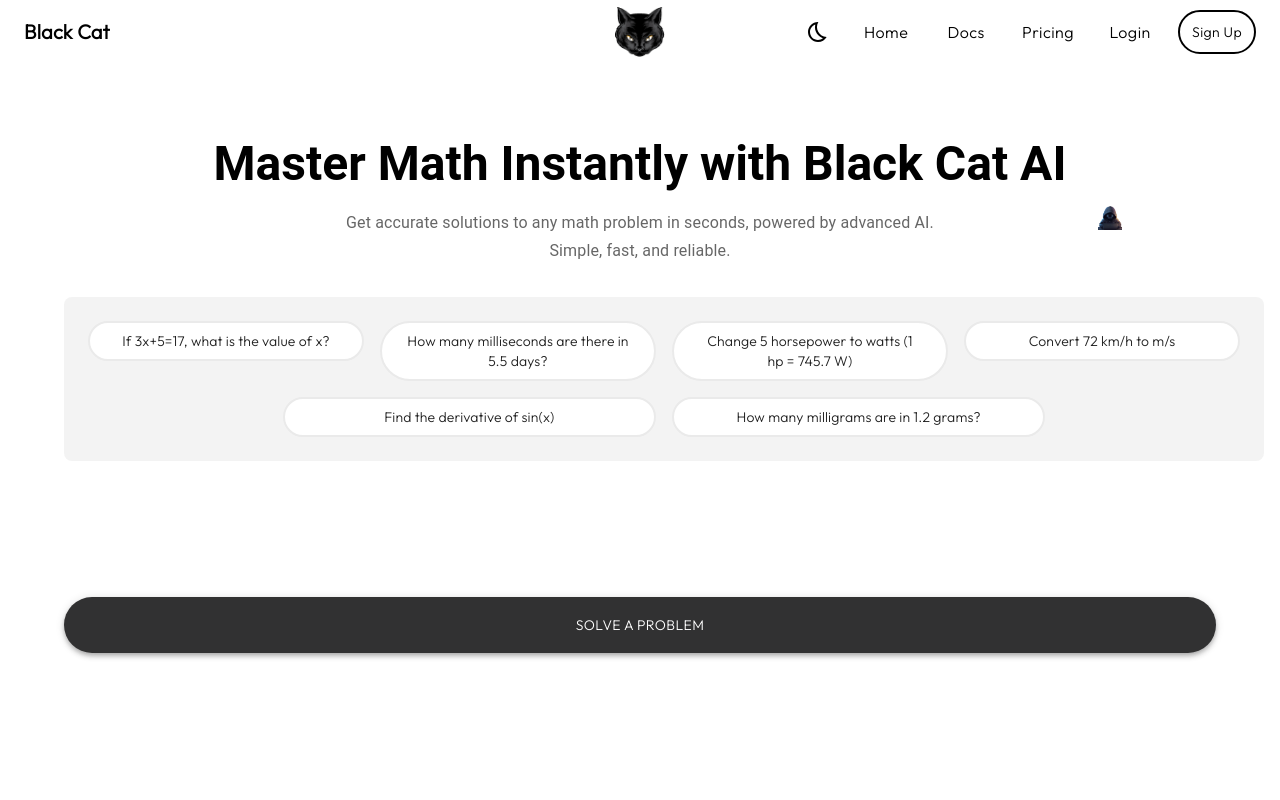
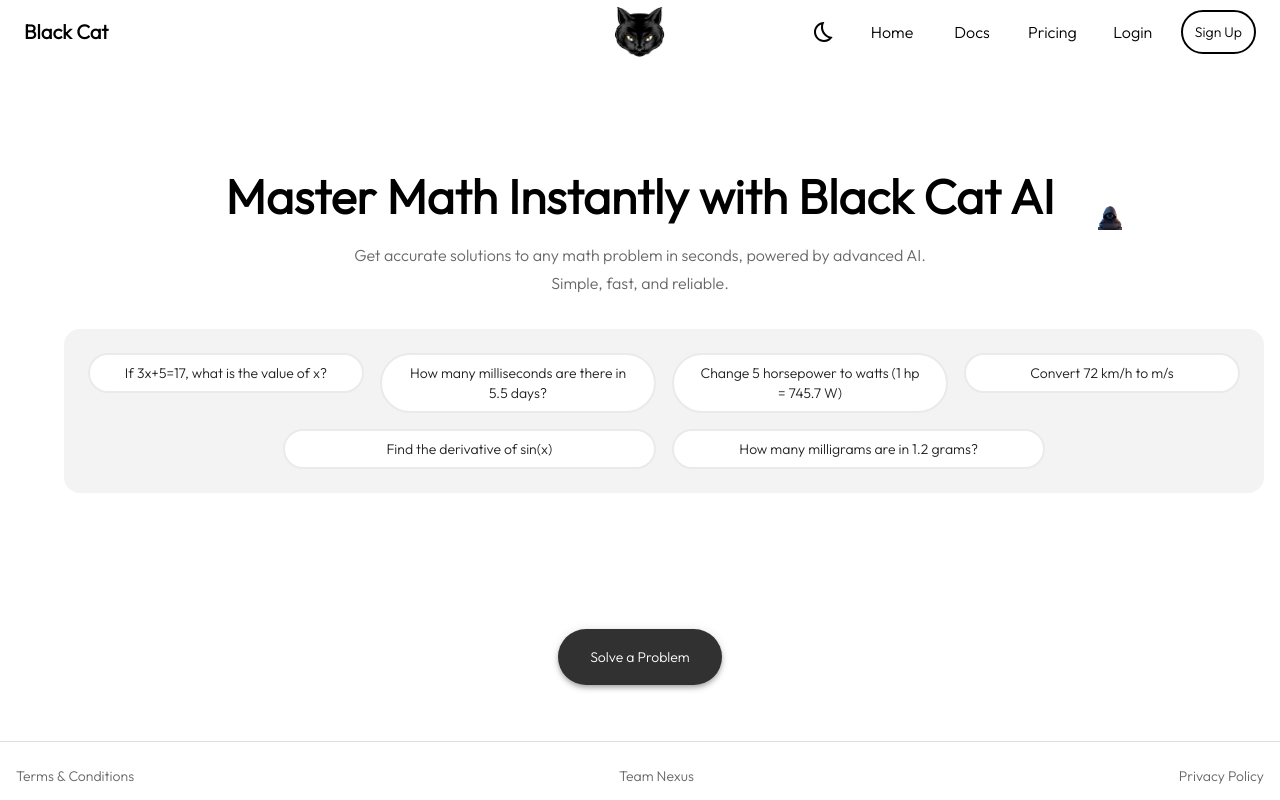
Before and after one commit to sithmiH/Black_Cat_AI_Chatbot, a React (Create React App) app in the folder frontend/: page / in a window 1280 px wide. Shown: the top 800 px of the page. Built offline with nearby package versions, Linux system fonts and the light colour scheme; some icons are missing.

Commit message:
font style change

```diff
--- a/frontend/src/index.js
+++ b/frontend/src/index.js
@@ -1,14 +1,22 @@
-import React from 'react';
-import ReactDOM from 'react-dom/client';
-import './index.css';
-import { ThemeProvider } from '@emotion/react';
-import privateRouter from './Routes';
-import { RouterProvider } from 'react-router-dom';
+import React from "react";
+import ReactDOM from "react-dom/client";
+import "./index.css";
+import { ThemeProvider } from "@emotion/react";
+import privateRouter from "./Routes";
+import { RouterProvider } from "react-router-dom";
+import { createTheme } from "@mui/material";
 
+const theme = createTheme({
+  typography: {
+    fontFamily: ["Outfit", "sans-serif"].join(","),
+  },
+});
 
-const root = ReactDOM.createRoot(document.getElementById('root'));
+const root = ReactDOM.createRoot(document.getElementById("root"));
 root.render(
   <React.StrictMode>
-  <RouterProvider router={privateRouter}/>
+    <ThemeProvider theme={theme}>
+      <RouterProvider router={privateRouter} />
+    </ThemeProvider>
   </React.StrictMode>
 );
--- a/frontend/src/pages/Home.jsx
+++ b/frontend/src/pages/Home.jsx
@@ -16,16 +16,16 @@ export const Home = () => {
   return (
     <Box
       sx={{
-        minHeight: "100vh",
+        // minHeight: "100vh",
         bgcolor: "white",
         display: "flex",
         flexDirection: "column",
+        paddingY: 4,
       }}
     >
       {/* Header Section */}
 
       {/* Main Content */}
-      {/* <Container component="main" sx={{ flex: 1, py: 6, textAlign: "center" }}> */}
       <Typography variant="h3" component="h1" fontWeight="bold" gutterBottom>
         Master Math Instantly with Black Cat AI
       </Typography>
@@ -42,7 +42,7 @@ export const Home = () => {
       <Box
         sx={{
           bgcolor: "rgba(49, 49, 50, 0.06)", // #313132 with 6% opacity
-          borderRadius: 2,
+          borderRadius: 4,
           p: 3,
           mb: 8,
           width: "100%", // Set width here (increase as needed)
@@ -175,14 +175,14 @@ export const Home = () => {
       </Box>
 
       {/* Solve a Problem Button */}
+      <Box sx={{ display: "flex", justifyContent: "center", mt: 2 }}>
         <Button
           variant="contained"
           color="primary"
           size="small"
           sx={{
-          mt: 2,
             bgcolor: "#313132", // Primary black color
-          color: "write", // White text color
+            color: "white", // White text color
             borderRadius: 30, // Rounded corners
             px: 4, // Horizontal padding
             py: 2, // Vertical padding
@@ -193,12 +193,15 @@ export const Home = () => {
             fontFamily: '"Outfit", sans-serif', // Apply Outfit font
             fontSize: 14, // Font size set to 14px
             boxShadow: 4, // Box shadow effect
+            width: "auto", // Makes the button width adjust to its content
+            maxWidth: "200px", // Set a maximum width for the button
+            textTransform: "none",
           }}
           onClick={() => navigate("/chat")} // Navigate to ChatScreen
         >
           Solve a Problem
         </Button>
-      {/* </Container> */}
+      </Box>
     </Box>
   );
 };
```
Lines whose indentation alone changed are shown as unchanged.
